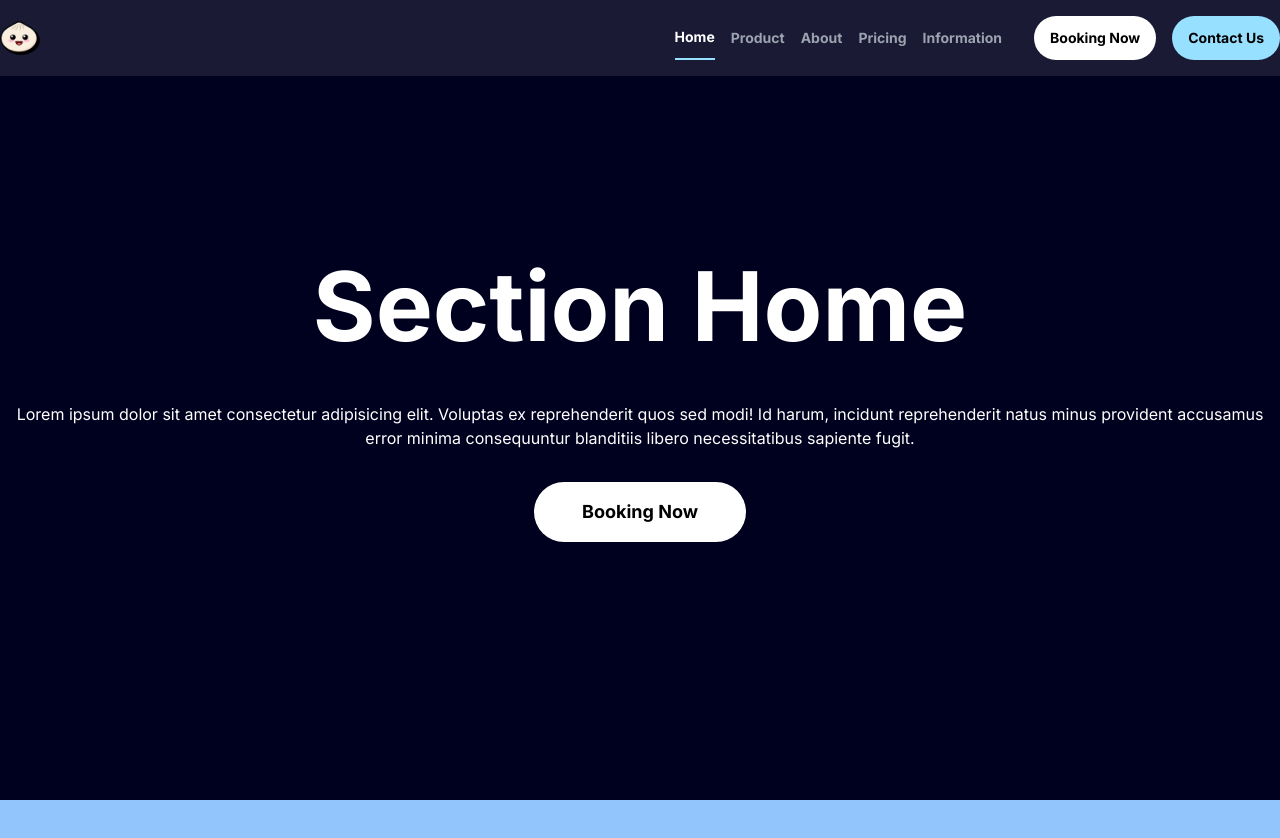
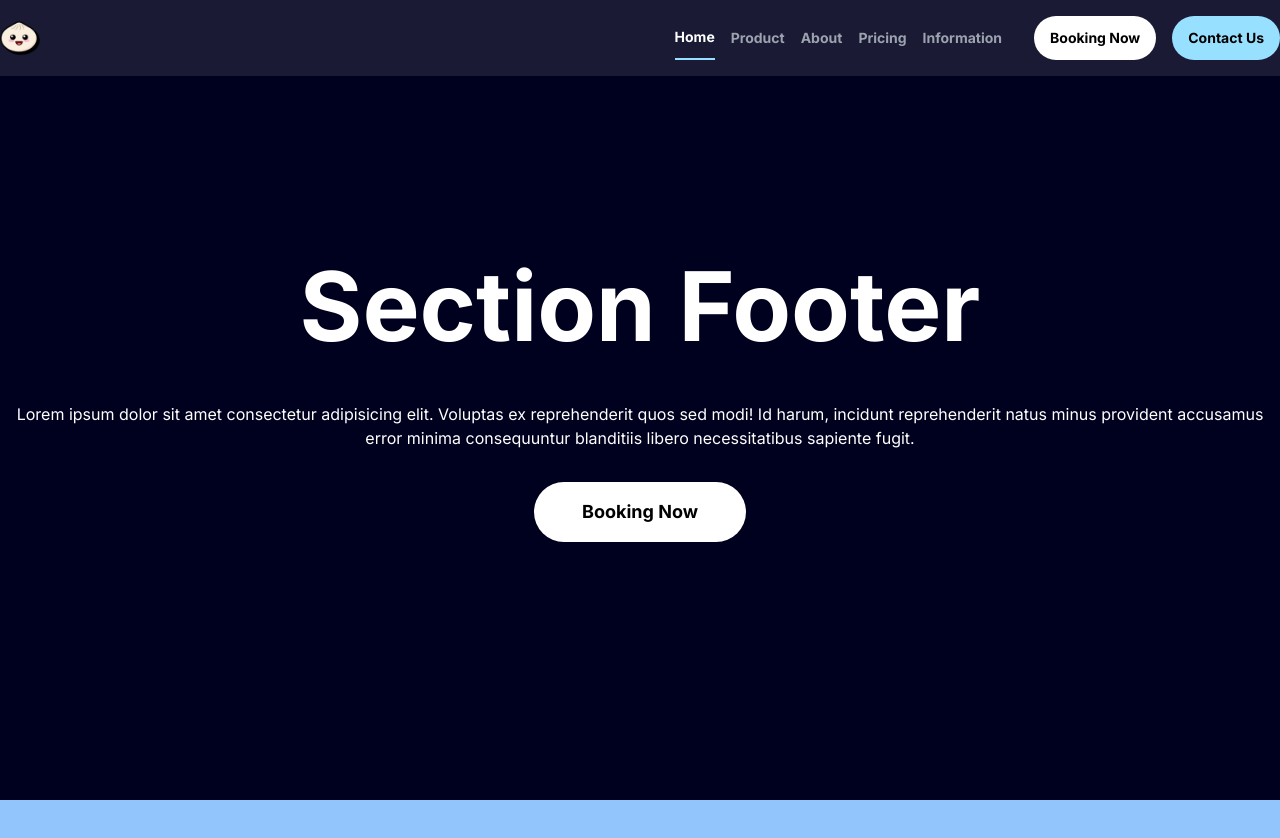
Before and after one commit to soerjo/next-buana-bahari-samudera, a Next.js app: page / in a window 1280 px wide. Shown: the top 838 px of the page. Built offline with nearby package versions, Linux system fonts and the light colour scheme.

Commit message:
[update] - SectionHome.tsx | ganti title

```diff
--- a/src/components/SectionsHome/index.tsx
+++ b/src/components/SectionsHome/index.tsx
@@ -6,7 +6,7 @@ const SectionHome = () => {
         <SectionComp id="home" classname="bg-[#00001F]">
             <div className="w-full h-full flex flex-col justify-center items-center">
                 <h1 className="text-white text-center text-8xl font-bold mb-4">
-                    Section Home
+                    Section Footer
                 </h1>
                 <p className="text-white text-center py-8">
                     Lorem ipsum dolor sit amet consectetur adipisicing elit. Voluptas ex
```
